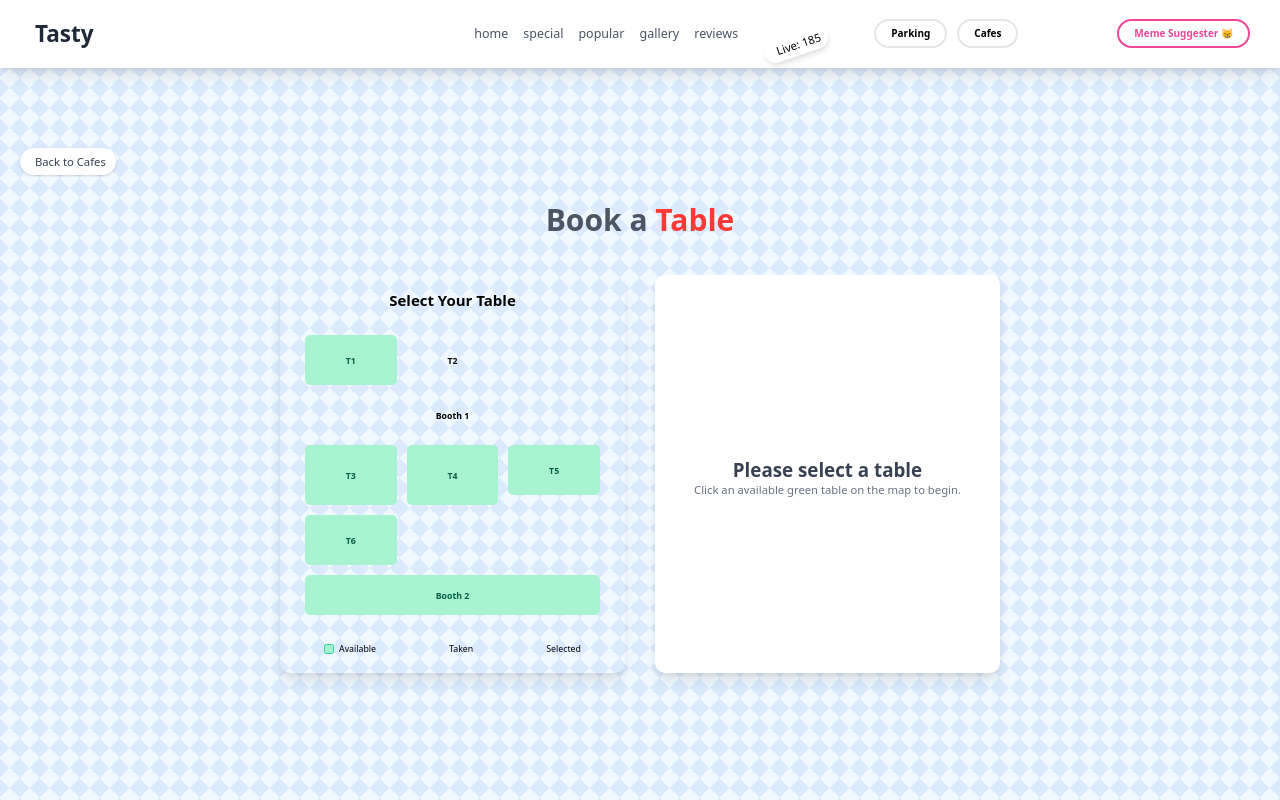
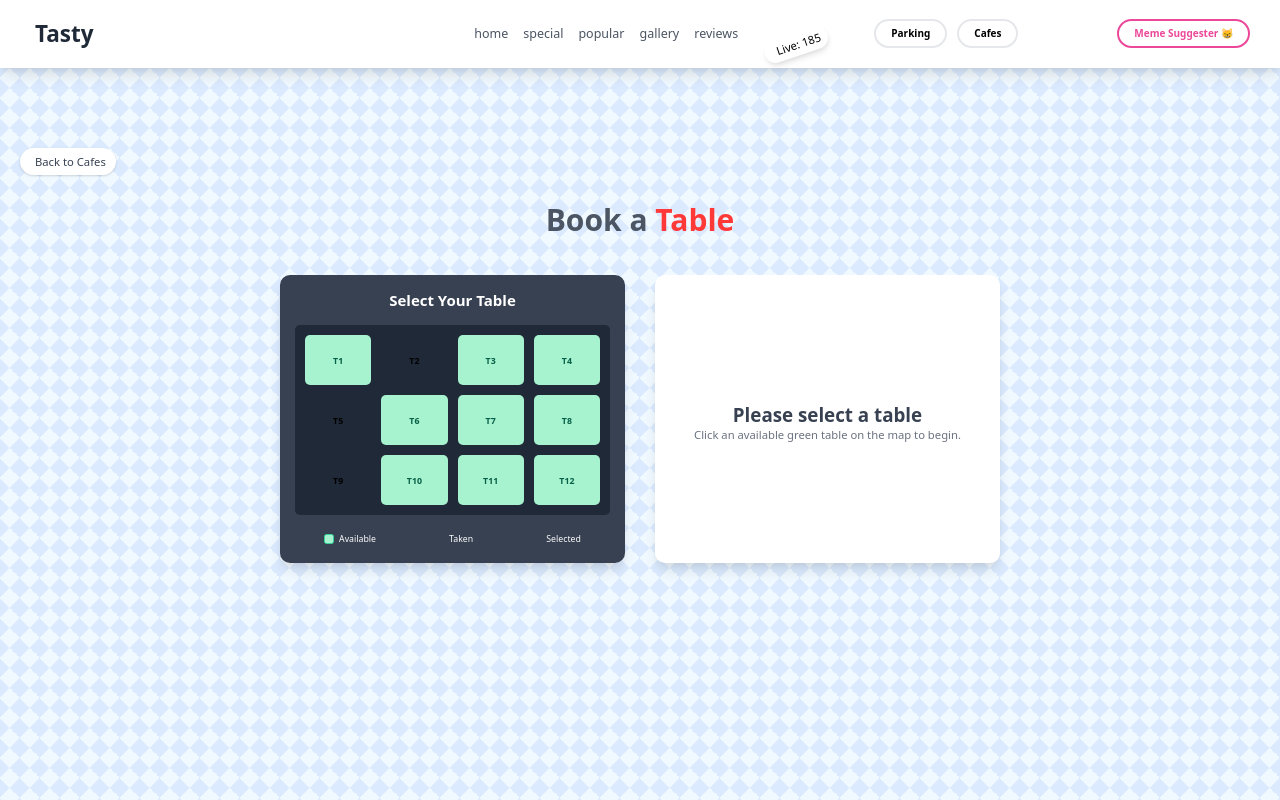
Before and after one commit to devloperdeepanshu/foodd, a React (Create React App) app: page /seating-arrangement in a window 1280 px wide. Shown: the top 800 px of the page. Built offline with nearby package versions, Linux system fonts and the light colour scheme.

Commit message:
Refactor seating arrangement and booking logic

```diff
--- a/src/components/SeatingArrangement.js
+++ b/src/components/SeatingArrangement.js
@@ -2,21 +2,16 @@ import React, { useState } from 'react';
 import { motion, AnimatePresence } from 'framer-motion';
 import { useNavigate } from 'react-router-dom';
 
-// "CUTE" TABLE LAYOUT
+// 1. --- SIMPLE TABLE LAYOUT (Just like parkingSpots) ---
 const tablesLayout = [
-  { id: 'T1', type: '2-seat', label: 'T1' },
-  { id: 'T2', type: '2-seat', label: 'T2' },
-  { id: 'B1', type: 'booth', label: 'Booth 1' },
-  { id: 'T3', type: '4-seat', label: 'T3' },
-  { id: 'T4', type: '4-seat', label: 'T4' },
-  { id: 'T5', type: '2-seat', label: 'T5' },
-  { id: 'T6', type: '2-seat', label: 'T6' },
-  { id: 'B2', type: 'booth', label: 'Booth 2' },
+  'T1', 'T2', 'T3', 'T4',
+  'T5', 'T6', 'T7', 'T8',
+  'T9', 'T10', 'T11', 'T12',
 ];
 
 const SeatingArrangement = () => {
   const navigate = useNavigate();
-  const [bookedTables, setBookedTables] = useState(['T2', 'B1']);
+  const [bookedTables, setBookedTables] = useState(['T2', 'T5', 'T9']);
   const [selectedTable, setSelectedTable] = useState(null);
   const [bookingSuccess, setBookingSuccess] = useState(false);
   const [formData, setFormData] = useState({ name: '', date: '', time: '', cafeName: '' });
@@ -27,15 +22,15 @@ const SeatingArrangement = () => {
 
   const handleSubmit = (e) => {
     e.preventDefault();
-    setBookedTables([...bookedTables, selectedTable.id]);
+    setBookedTables([...bookedTables, selectedTable]);
     setBookingSuccess(true);
-    const mailtoLink = `mailto:vigneshgbecse@gmail.com?subject=Table Reservation&body=Cafe Name: ${formData.cafeName}%0AName: ${formData.name}%0ADate: ${formData.date}%0ATime: ${formData.time}%0ATable: ${selectedTable.label}`;
+    const mailtoLink = `mailto:vigneshgbecse@gmail.com?subject=Table Reservation&body=Cafe Name: ${formData.cafeName}%0AName: ${formData.name}%0ADate: ${formData.date}%0ATime: ${formData.time}%0ATable: ${selectedTable}`;
     window.location.href = mailtoLink;
     setFormData({ name: '', date: '', time: '', cafeName: '' });
   };
 
   const handleTableClick = (table) => {
-    if (bookedTables.includes(table.id)) return;
+    if (bookedTables.includes(table)) return;
     setSelectedTable(table);
     setBookingSuccess(false);
   };
@@ -90,39 +85,28 @@ const SeatingArrangement = () => {
 
       <div className="grid grid-cols-1 md:grid-cols-2 gap-12 max-w-6xl mx-auto">
 
-        {/* --- 1. "CUTER" SEATING MAP --- */}
+        {/* --- 2. "PARKING BOX" STYLE MAP --- */}
         <motion.div
-          // Changed to a "wood" color
-          className="bg-orange-100 p-6 rounded-2xl shadow-lg"
+          className="bg-gray-700 p-6 rounded-2xl shadow-lg"
           initial={{ opacity: 0, scale: 0.8 }}
           whileInView={{ opacity: 1, scale: 1 }}
           viewport={{ once: true }}
           transition={{ duration: 0.5 }}
         >
-          <h3 className="text-2xl font-bold text-orange-900 text-center mb-6">Select Your Table</h3>
-          {/* This grid shows the tables */}
-          <div className="grid grid-cols-3 gap-4 p-4 bg-orange-200 rounded-lg">
+          <h3 className="text-2xl font-bold text-white text-center mb-6">Select Your Table</h3>
+          {/* 3. --- SIMPLE 4-COLUMN GRID --- */}
+          <div className="grid grid-cols-4 gap-4 p-4 bg-gray-800 rounded-lg">
             {tablesLayout.map((table) => {
-              const isBooked = bookedTables.includes(table.id);
-              const isSelected = selectedTable?.id === table.id;
-
-              // 2. --- "CUTE" ICONS ---
-              let icon = '';
-              if (table.type === '2-seat') icon = 'fa-user-friends';
-              if (table.type === '4-seat') icon = 'fa-users';
-              if (table.type === 'booth') icon = 'fa-couch';
+              const isBooked = bookedTables.includes(table);
+              const isSelected = selectedTable === table;
 
               return (
                 <motion.button
-                  key={table.id}
+                  key={table}
                   disabled={isBooked}
                   onClick={() => handleTableClick(table)}
-                  // 3. --- "CUTER" TABLE STYLES ---
-                  className={`rounded-lg font-bold transition-all duration-200 flex flex-col items-center justify-center p-2
-                    ${table.type === 'booth' ? 'col-span-3 h-16' : ''}
-                    ${table.type === '4-seat' ? 'col-span-1 h-24' : ''}
-                    ${table.type === '2-seat' ? 'col-span-1 h-20' : ''}
-
+                  // 4. --- "PARKING BOX" SPOT STYLES ---
+                  className={`rounded-lg font-bold transition-all duration-200 flex flex-col items-center justify-center p-2 h-20
                     ${isBooked ? 'bg-red-200 text-red-600 cursor-not-allowed' : ''}
                     ${isSelected ? 'bg-sky-500 text-white ring-4 ring-sky-300' : ''}
                     ${!isBooked && !isSelected ? 'bg-green-200 text-green-800 hover:bg-green-300' : ''}
@@ -132,15 +116,15 @@ const SeatingArrangement = () => {
                   initial={{ opacity: 0, scale: 0.5 }}
                   animate={{ opacity: 1, scale: 1, transition: { type: 'spring', delay: 0.5 } }}
                 >
-                  {/* 4. --- SHOW ICON --- */}
-                  <i className={`fas ${isBooked ? 'fa-ban' : icon} text-2xl mb-1`}></i>
-                  <span className="text-sm">{table.label}</span>
+                  {/* 5. --- "PARKING BOX" ICONS --- */}
+                  <i className={`fas ${isBooked ? 'fa-ban' : 'fa-chair'} text-2xl mb-1`}></i>
+                  <span className="text-sm">{table}</span>
                 </motion.button>
               );
             })}
           </div>
-          {/* 5. --- "CUTER" LEGEND --- */}
-          <div className="flex flex-wrap justify-around mt-6 text-orange-900 text-sm">
+          {/* 6. --- "PARKING BOX" LEGEND --- */}
+          <div className="flex flex-wrap justify-around mt-6 text-white text-sm">
             <div className="flex items-center gap-2 m-1">
               <div className="w-4 h-4 rounded bg-green-200 border border-green-400"></div>
               <span>Available</span>
@@ -158,7 +142,7 @@ const SeatingArrangement = () => {
           </div>
         </motion.div>
 
-        {/* --- 6. BOOKING FORM (Looks good, no change needed) --- */}
+        {/* --- 7. BOOKING FORM (Already "cute" and consistent) --- */}
         <div className="bg-white p-8 rounded-2xl shadow-lg">
           <AnimatePresence mode="wait">
             {/* Show this if a table IS selected */}
@@ -169,7 +153,7 @@ const SeatingArrangement = () => {
                     <h3 className="text-3xl font-bold text-gray-800 mb-6">
                       Book Table:
                       <span className="ml-2 p-2 px-4 bg-sky-100 text-sky-700 rounded-full">
-                        {selectedTable.label}
+                        {selectedTable}
                       </span>
                     </h3>
                     <form onSubmit={handleSubmit} className="flex flex-col gap-4">
@@ -177,7 +161,6 @@ const SeatingArrangement = () => {
                       <input type="text" name="name" placeholder="Your Name" onChange={handleChange} value={formData.name} className="p-4 rounded-lg bg-gray-100 border-transparent focus:ring-2 focus:ring-sky-500 focus:outline-none" required />
                       <input type="date" name="date" onChange={handleChange} value={formData.date} className="p-4 rounded-lg bg-gray-100 border-transparent focus:ring-2 focus:ring-sky-500 focus:outline-none" required />
                       <input type="time" name="time" onChange={handleChange} value={formData.time} className="p-4 rounded-lg bg-gray-100 border-transparent focus:ring-2 focus:ring-sky-500 focus:outline-none" required />
-Example
                       <motion.button
                         type="submit"
                         className="p-4 bg-sky-500 text-white rounded-full font-bold text-lg mt-2 shadow-lg hover:shadow-xl hover:scale-105 transition-all"
@@ -195,7 +178,7 @@ Example
                       <i className="fas fa-check-circle text-green-500 text-7xl"></i>
                     </div>
                     <h3 className="text-3xl font-bold text-green-600 mb-2">Booked!</h3>
-                    <p className="text-lg text-gray-700">Your table <span className="font-bold">{selectedTable.label}</span> is reserved.</p>
+                    <p className="text-lg text-gray-700">Your table <span className="font-bold">{selectedTable}</span> is reserved.</p>
                     <p className="text-gray-600 mb-6">A confirmation email is on its way!</p>
                     <motion.button
                       onClick={handleBookAnother}
```
